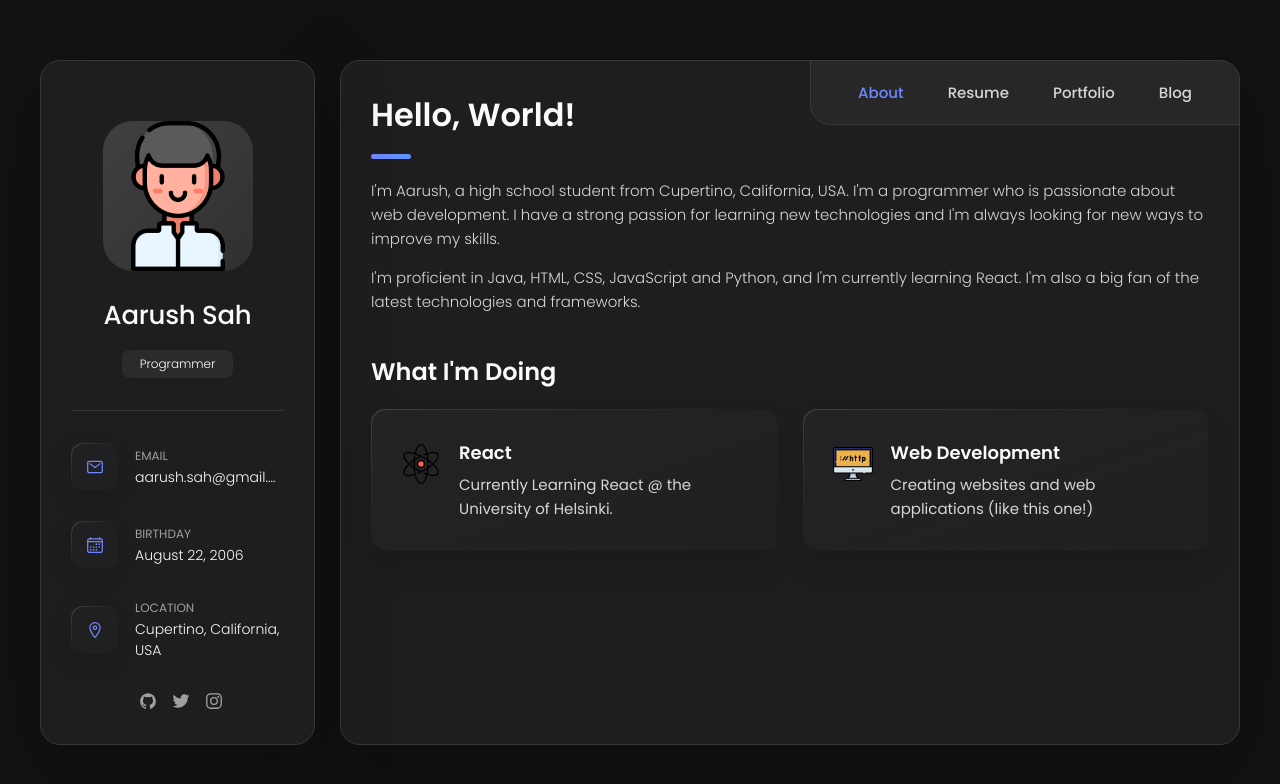
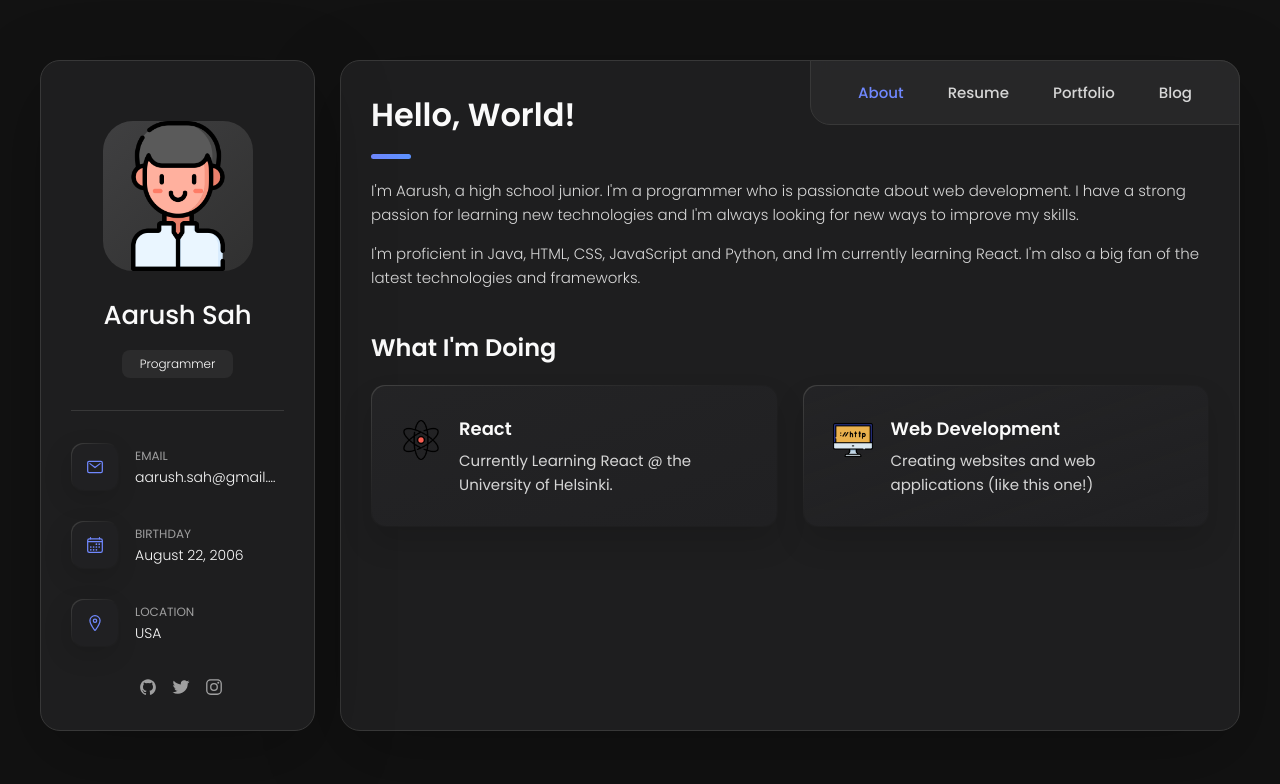
Before and after one commit to AarushSah/aarushsah.GitHub.io, a plain HTML site: page index.html in a window 1280 px wide. Drawn offline with nearby package versions, Linux system fonts and the light colour scheme.

Commit message:
Remove addresses

```diff
--- a/index.html
+++ b/index.html
@@ -130,7 +130,7 @@
             <div class="contact-info">
               <p class="contact-title">Location</p>
 
-              <address>Cupertino, California, USA</address>
+              <address>USA</address>
             </div>
 
           </li>
@@ -223,7 +223,7 @@
 
         <section class="about-text">
           <p>
-            I'm Aarush, a high school student from Cupertino, California, USA. I'm a programmer who is passionate about web development. I have a strong passion for learning new technologies and I'm always looking for new ways to improve my skills.
+            I'm Aarush, a high school junior. I'm a programmer who is passionate about web development. I have a strong passion for learning new technologies and I'm always looking for new ways to improve my skills.
           </p>
 
           <p>
```
